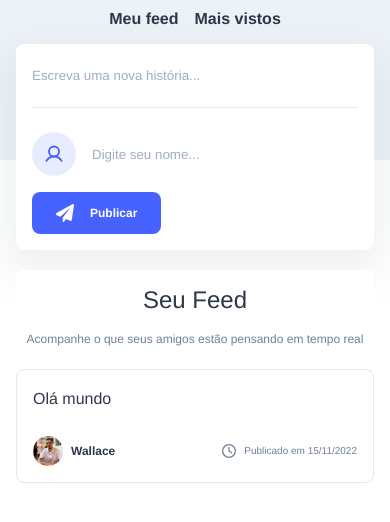
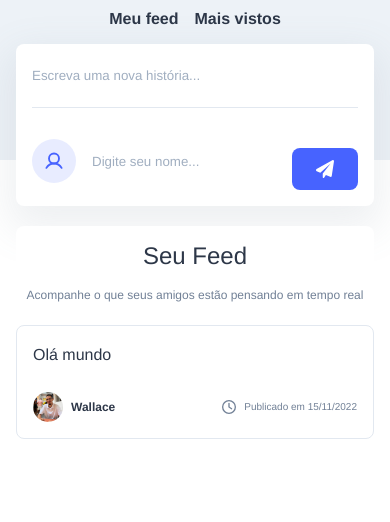
Before and after one commit to Wallace027Dev/socialmedia, a React (Create React App) app: page / in a window 390 px wide. Shown: the top 522 px of the page. Built offline with nearby package versions, Linux system fonts and the light colour scheme; a web font is replaced by a local one.

Commit message:
removendo texto do botao no celular

```diff
--- a/src/components/PostForm.js
+++ b/src/components/PostForm.js
@@ -69,7 +69,7 @@ export default function PostForm(props) {
         <button type="submit" disabled={isLoading}>
           {!isLoading && <img src={paperPlaneIcon} alt="Paper plane" />}
           {isLoading && <img src={loader} alt="Loading" className="spin" />}
-          Publicar
+          <span>Publicar</span>
         </button>
       </div>
     </form>
--- a/src/styles/PostForm.css
+++ b/src/styles/PostForm.css
@@ -97,12 +97,21 @@
   }
 
   .post-form > div {
+    justify-content: center;
     flex-wrap: wrap;
   }
 
   .post-form > div button {
     margin-top: 16px;
     padding: 12px 24px;
+
+    span {
+      display: none;
+    }
+
+    img {
+      margin-right: 0;
+    }
   }
 
   .post-form .error-container {
```
